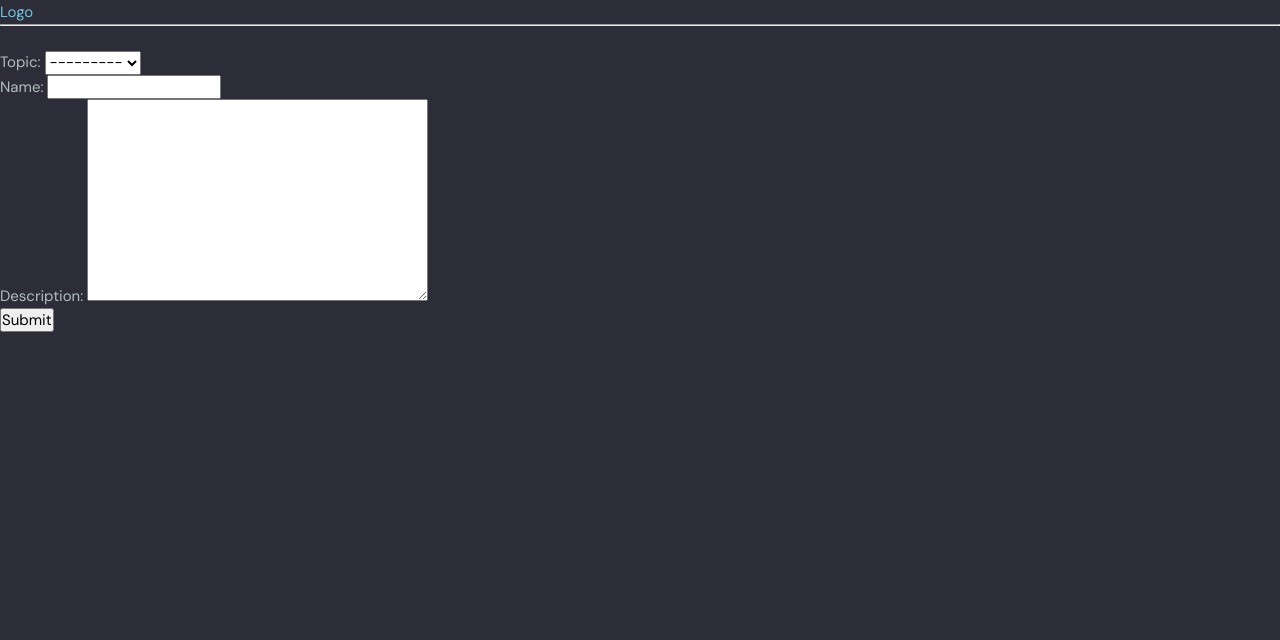
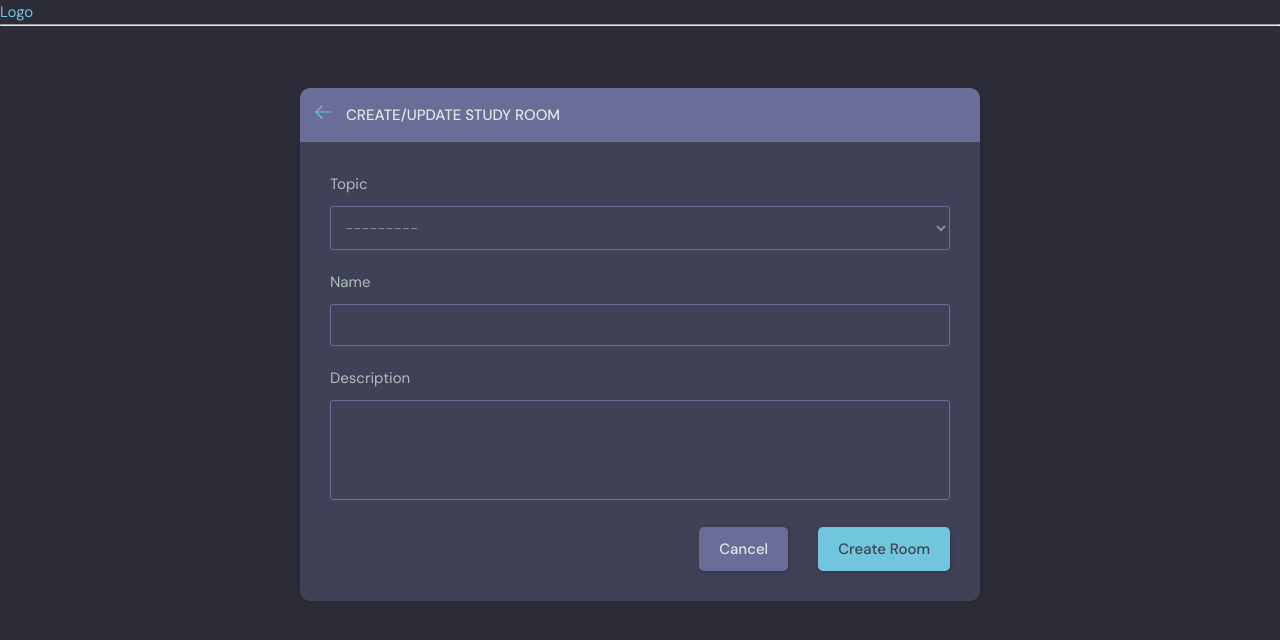
Before and after one commit to Flomasta/fairy_web, a Django app: page /create-room/ in a window 1280 px wide. Shown: the part 76-716 px from the top of the page. Run offline with Django 4.2, Linux system fonts and the light colour scheme; the visitor is signed in with stand-in values (Sample User, id 1); data that the repository does not hold is empty.

Commit message:
Updated Room creation form

```diff
--- a/base/templates/base/home.html
+++ b/base/templates/base/home.html
@@ -33,7 +33,7 @@
                         <h2>Study Room</h2>
                         <p>{{ room_count }} Rooms available</p>
                     </div>
-                    <a class="btn btn--main" href="../../../theme/create-room.html">
+                    <a class="btn btn--main" href="{% url 'create_room' %}">
                         <svg version="1.1" xmlns="http://www.w3.org/2000/svg" width="32" height="32"
                              viewBox="0 0 32 32">
                             <title>add</title>
--- a/base/templates/base/room_form.html
+++ b/base/templates/base/room_form.html
@@ -1,11 +1,40 @@
 {% extends 'main.html' %}
+
 {% block content %}
-    <div>
-        <form method=post action="">
-            {% csrf_token %}
-            {{ form.as_p }}
-            <input type="Submit" value="Submit">
-        </form>
+    <main class="create-room layout">
+        <div class="container">
+            <div class="layout__box">
+                <div class="layout__boxHeader">
+                    <div class="layout__boxTitle">
+                        <a href="{% url 'home' %}">
+                            <svg version="1.1" xmlns="http://www.w3.org/2000/svg" width="32" height="32"
+                                 viewBox="0 0 32 32">
+                                <title>arrow-left</title>
+                                <path
+                                        d="M13.723 2.286l-13.723 13.714 13.719 13.714 1.616-1.611-10.96-10.96h27.625v-2.286h-27.625l10.965-10.965-1.616-1.607z">
+                                </path>
+                            </svg>
+                        </a>
+                        <h3>Create/Update Study Room</h3>
+                    </div>
+                </div>
+                <div class="layout__body">
+                    <form class="form" method="post" action="">
+                        {% csrf_token %}
+                        {% for field in form %}
+                            <div class="form__group">
+                                <label for="room_name">{{ field.label }}</label>
+                                {{ field }}
+                            </div>
+                        {% endfor %}
 
-    </div>
+                        <div class="form__action">
+                            <a class="btn btn--dark" href="{% url 'home' %}">Cancel</a>
+                            <button class="btn btn--main" type="submit">Create Room</button>
+                        </div>
+                    </form>
+                </div>
+            </div>
+        </div>
+    </main>
 {% endblock %}
```
Also changed, not shown: base/templates/base/room_form_old.html (added, +11 -0 lines).
